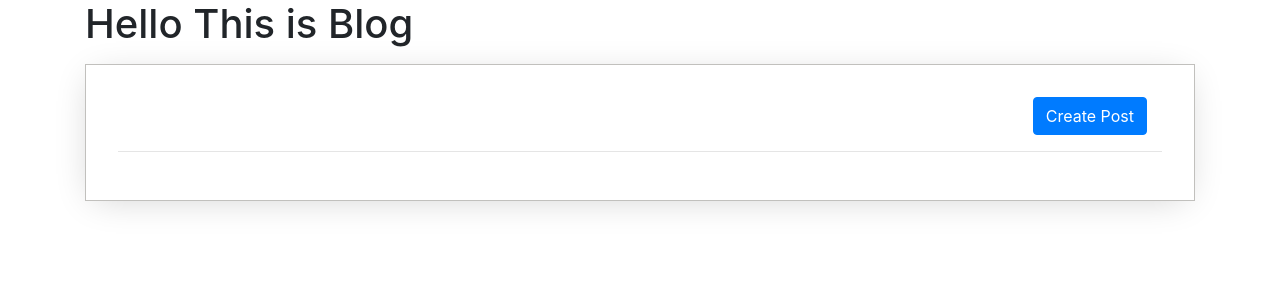
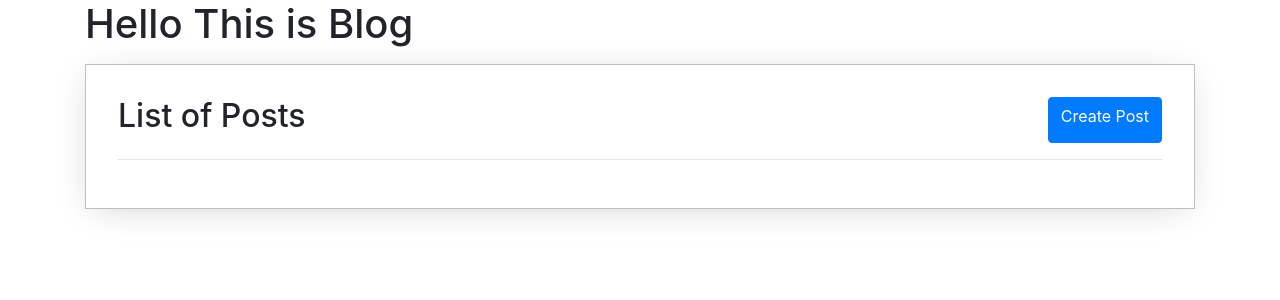
Before and after one commit to sanpj2292/WebBlog, a Django app: template templates/blog_post/home.html in a window 1280 px wide. Shown: the part 64-364 px from the top of the page. Run offline with Django 3.2, Linux system fonts and the light colour scheme; the template is opened without the code that fills it, so the values that code supplies are empty; some libraries are stand-ins or nearby versions.

Commit message:
Home page change to paper layout

```diff
--- a/templates/blog_post/home.html
+++ b/templates/blog_post/home.html
@@ -34,11 +34,13 @@
     </div>
 {% endblock navbar_button %}
 {% block content %}
-    <div class="container d-flex justify-content-end">
-        <a class="justify-content-end btn btn-primary"
-           href="{% url 'create_post' %}" role="button">
-            Create Post
-        </a>
+    <div class="row">
+        <div class="col-md-4">
+            <h2>List of Posts</h2>
+        </div>
+        <div class="col-md-4 offset-md-4 d-flex justify-content-end">
+            <a class="btn btn-primary" href="{% url 'create_post' %}" role="button">Create Post</a>
+        </div>
     </div>
     <hr>
     {% for post in posts %}
```
